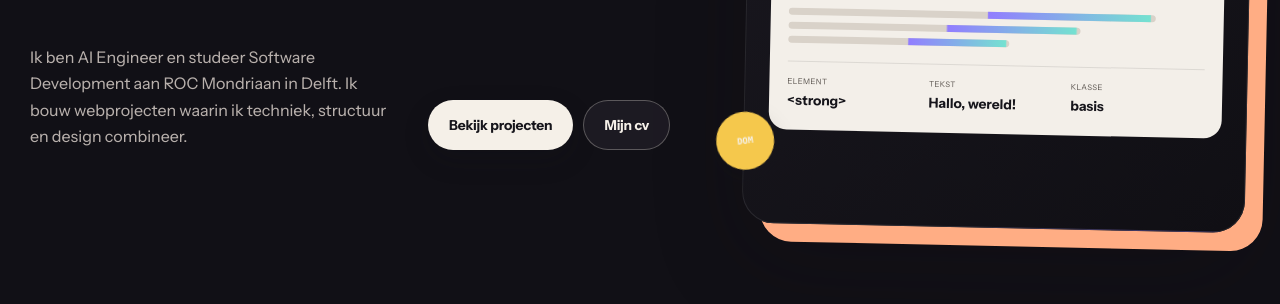
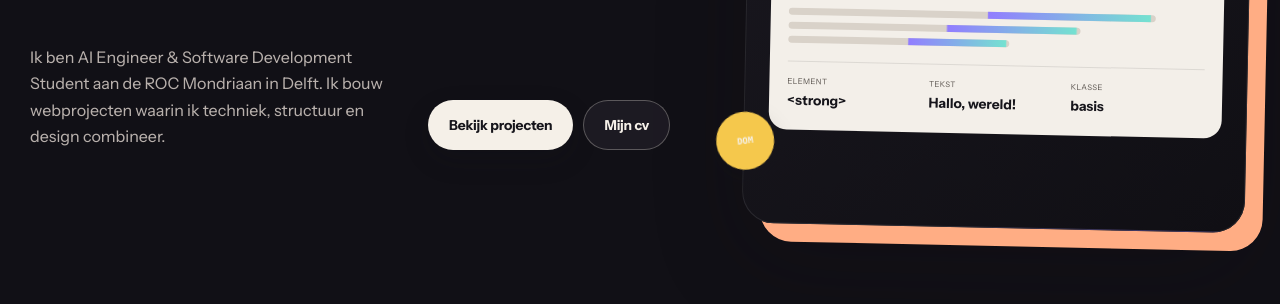
Before and after one commit to IbrahimAbaci/IbrahimAbaci.github.io, a plain HTML site: page index.html in a window 1280 px wide. Shown: the part 477-781 px from the top of the page. Drawn offline with Linux system fonts and the light colour scheme.

Commit message:
Introduction
I fixed the spelling in the introduction

```diff
--- a/index.html
+++ b/index.html
@@ -71,7 +71,7 @@
         </div>
         <h1 id="hero-title">Ibrahim Abaci<br><span data-en="Web development">Webontwikkeling</span> <em>&amp; AI.</em></h1>
         <div class="hero-bottom">
-          <p data-en="I’m an AI engineer and a software development student at ROC Mondriaan in Delft. I build web projects that bring together engineering, structure and design.">Ik ben AI Engineer en studeer Software Development aan ROC Mondriaan in Delft. Ik bouw webprojecten waarin ik techniek, structuur en design combineer.</p>
+          <p data-en="I’m an AI engineer and a software development student at ROC Mondriaan in Delft. I build web projects that bring together engineering, structure and design.">Ik ben AI Engineer &amp; Software Development Student aan de ROC Mondriaan in Delft. Ik bouw webprojecten waarin ik techniek, structuur en design combineer.</p>
           <div class="hero-actions">
             <a class="button button-primary" href="#projecten" data-en="View projects">Bekijk projecten</a>
             <a class="button button-ghost" href="assets/Ibrahim-Abaci-CV.pdf" target="_blank" rel="noopener noreferrer" data-en="My CV">Mijn cv</a>
```
